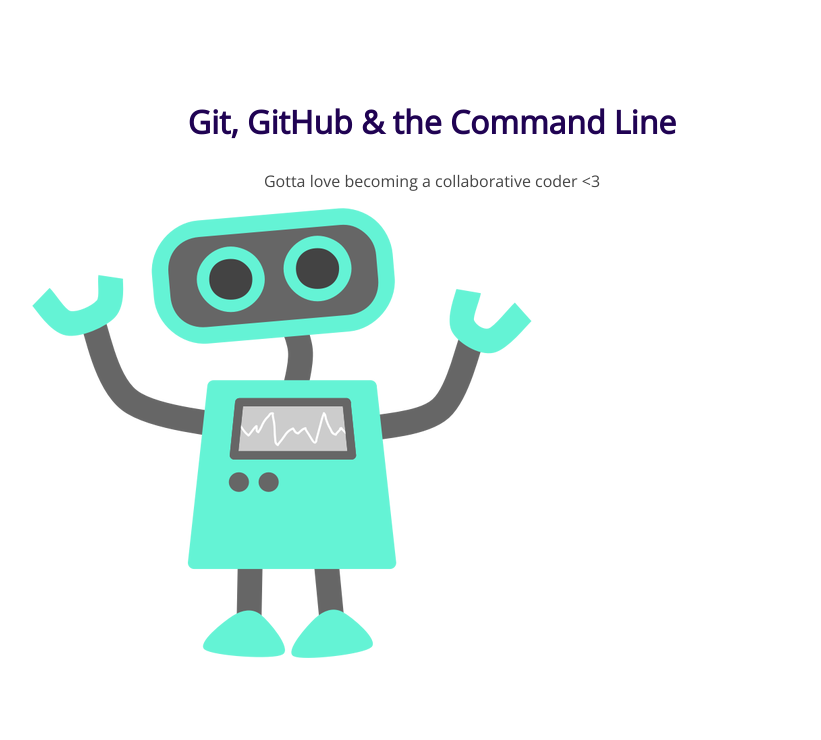
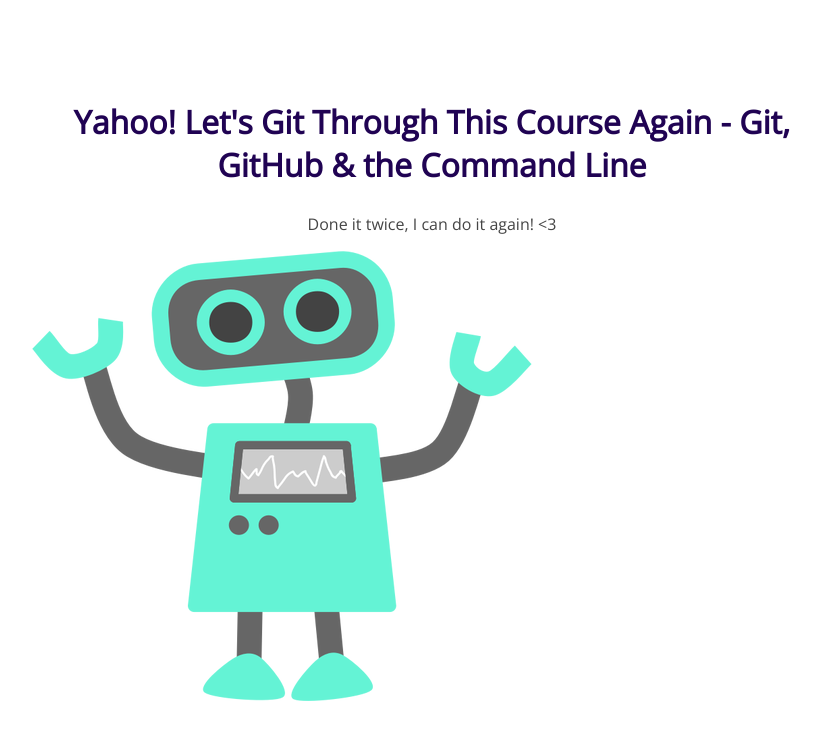
Before and after one commit to vtbookworm/105-project-v2, a plain HTML site: page index.html in a window 1280 px wide. Shown: the whole page, without its empty margins (208-1029 px from the left). Drawn offline with nearby package versions, Linux system fonts and the light colour scheme.

Commit message:
Changed wording f <h1> and first <p>

```diff
--- a/index.html
+++ b/index.html
@@ -8,8 +8,8 @@
 </head>
 <body>
 	<section>
-		<h1>Git, GitHub & the Command Line</h1>
-		<p>Gotta love becoming a collaborative coder <3</p>
+		<h1>Yahoo!  Let's Git Through This Course Again - Git, GitHub & the Command Line</h1>
+		<p>Done it twice, I can do it again! <3</p>
 		<img src="img/happy-blue-robot.png">
 	</section>
 </body>
```
